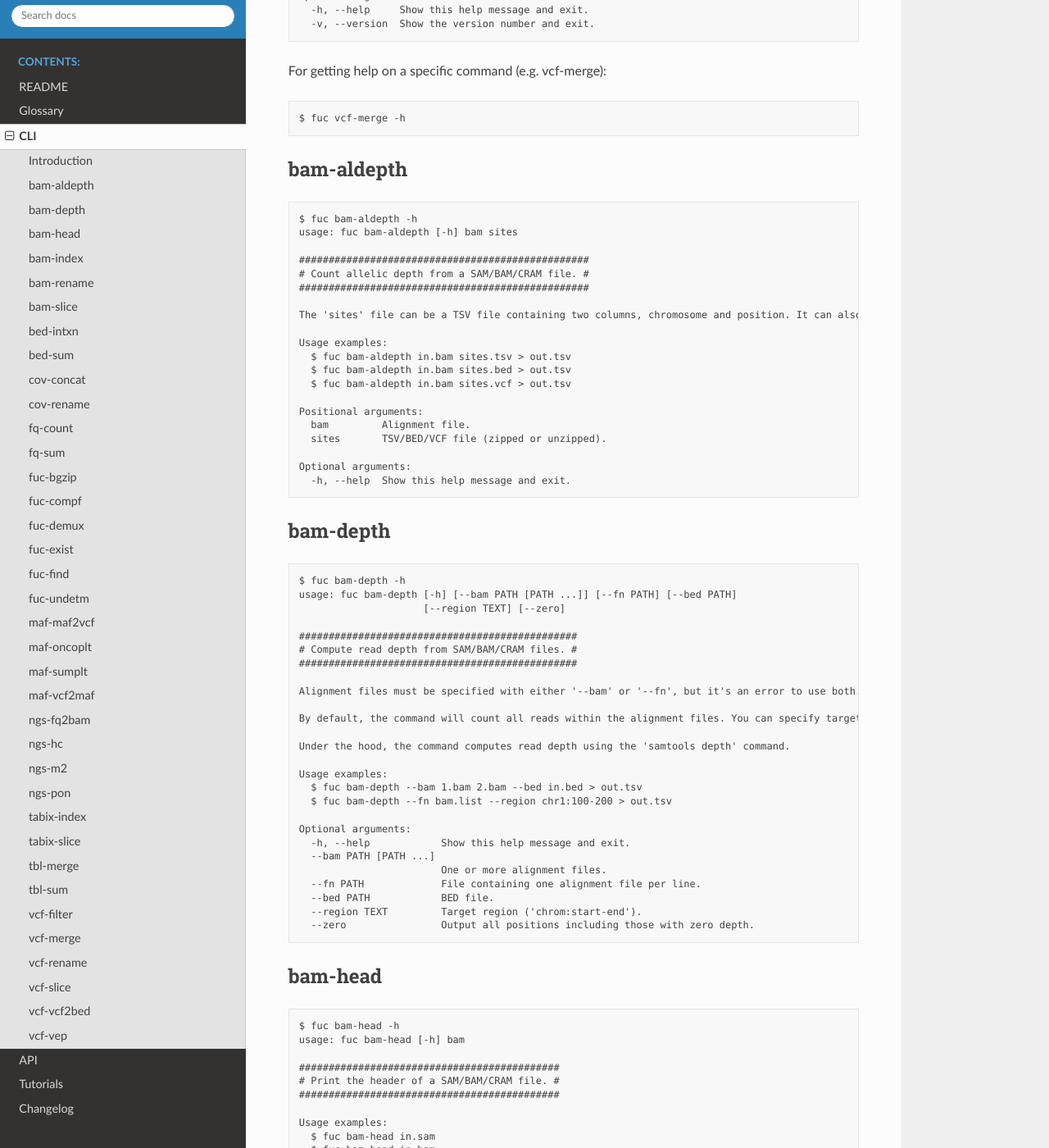
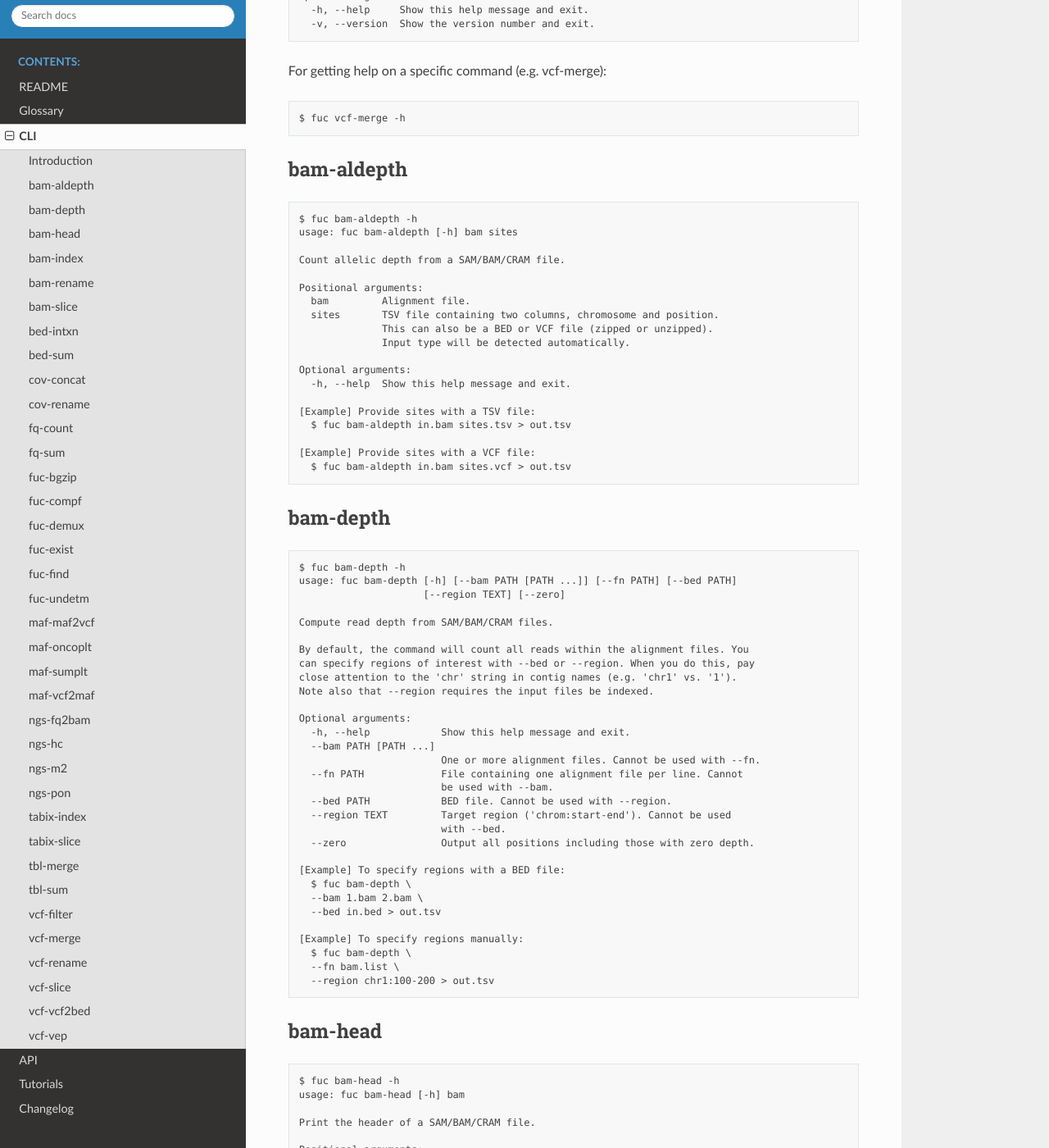
Before and after one commit to sbslee/fuc, a Sphinx documentation site: the page built from docs/cli.rst, in a window 1280 px wide and 1400 px high, scrolled down 1043 px. Shown: the whole window at 82% size. Built offline with Sphinx 7.4.7 and the Read the Docs theme 2.0.0, drawn with Linux system fonts in a browser that asks for light colours; some of the changed text lies outside the part shown.

Commit message:
Update CLI

```diff
--- a/CHANGELOG.rst
+++ b/CHANGELOG.rst
@@ -13,7 +13,7 @@ Changelog
 * Add new method :meth:`pyvcf.slice`.
 * Add new method :meth:`pyvcf.VcfFrame.from_string`.
 * Remove ``nrows`` argument from :meth:`pyvcf.VcfFrame.from_file` method.
-* Add new argument 'regions' to :meth:`pyvcf.VcfFrame.from_file` method.
+* Add new argument ``regions`` to :meth:`pyvcf.VcfFrame.from_file` method.
 * Add new property ``pybed.BedFrame.shape``.
 * Add new method :meth:`pybed.BedFrame.to_regions`.
 * Add new method :meth:`pybed.BedFrame.from_regions`.
--- a/docs/cli.rst
+++ b/docs/cli.rst
@@ -73,23 +73,22 @@ bam-aldepth
    $ fuc bam-aldepth -h
    usage: fuc bam-aldepth [-h] bam sites
 
-   #################################################
-   # Count allelic depth from a SAM/BAM/CRAM file. #
-   #################################################
-
-   The 'sites' file can be a TSV file containing two columns, chromosome and position. It can also be a BED or VCF file. Input file type will be detected automatically.
-
-   Usage examples:
-     $ fuc bam-aldepth in.bam sites.tsv > out.tsv
-     $ fuc bam-aldepth in.bam sites.bed > out.tsv
-     $ fuc bam-aldepth in.bam sites.vcf > out.tsv
+   Count allelic depth from a SAM/BAM/CRAM file.
 
    Positional arguments:
      bam         Alignment file.
-     sites       TSV/BED/VCF file (zipped or unzipped).
+     sites       TSV file containing two columns, chromosome and position.
+                 This can also be a BED or VCF file (zipped or unzipped).
+                 Input type will be detected automatically.
 
    Optional arguments:
      -h, --help  Show this help message and exit.
+
+   [Example] Provide sites with a TSV file:
+     $ fuc bam-aldepth in.bam sites.tsv > out.tsv
+
+   [Example] Provide sites with a VCF file:
+     $ fuc bam-aldepth in.bam sites.vcf > out.tsv
 
 bam-depth
 =========
@@ -100,28 +99,33 @@ bam-depth
    usage: fuc bam-depth [-h] [--bam PATH [PATH ...]] [--fn PATH] [--bed PATH]
                         [--region TEXT] [--zero]
 
-   ###############################################
-   # Compute read depth from SAM/BAM/CRAM files. #
-   ###############################################
+   Compute read depth from SAM/BAM/CRAM files.
 
-   Alignment files must be specified with either '--bam' or '--fn', but it's an error to use both.
-
-   By default, the command will count all reads within the alignment files. You can specify target regions with either '--bed' or '--region', but not both. When you do this, pay close attention to the 'chr' string in contig names (e.g. 'chr1' vs. '1'). Note also that '--region' requires the input files be indexed.
-
-   Under the hood, the command computes read depth using the 'samtools depth' command.
-
-   Usage examples:
-     $ fuc bam-depth --bam 1.bam 2.bam --bed in.bed > out.tsv
-     $ fuc bam-depth --fn bam.list --region chr1:100-200 > out.tsv
+   By default, the command will count all reads within the alignment files. You
+   can specify regions of interest with --bed or --region. When you do this, pay
+   close attention to the 'chr' string in contig names (e.g. 'chr1' vs. '1').
+   Note also that --region requires the input files be indexed.
 
    Optional arguments:
      -h, --help            Show this help message and exit.
      --bam PATH [PATH ...]
-                           One or more alignment files.
-     --fn PATH             File containing one alignment file per line.
-     --bed PATH            BED file.
-     --region TEXT         Target region ('chrom:start-end').
+                           One or more alignment files. Cannot be used with --fn.
+     --fn PATH             File containing one alignment file per line. Cannot
+                           be used with --bam.
+     --bed PATH            BED file. Cannot be used with --region.
+     --region TEXT         Target region ('chrom:start-end'). Cannot be used
+                           with --bed.
      --zero                Output all positions including those with zero depth.
+
+   [Example] To specify regions with a BED file:
+     $ fuc bam-depth \
+     --bam 1.bam 2.bam \
+     --bed in.bed > out.tsv
+
+   [Example] To specify regions manually:
+     $ fuc bam-depth \
+     --fn bam.list \
+     --region chr1:100-200 > out.tsv
 
 bam-head
 ========
@@ -131,20 +135,16 @@ bam-head
    $ fuc bam-head -h
    usage: fuc bam-head [-h] bam
 
-   ############################################
-   # Print the header of a SAM/BAM/CRAM file. #
-   ############################################
-
-   Usage examples:
-     $ fuc bam-head in.sam
-     $ fuc bam-head in.bam
-     $ fuc bam-head in.cram
+   Print the header of a SAM/BAM/CRAM file.
 
    Positional arguments:
      bam         Alignment file.
 
    Optional arguments:
      -h, --help  Show this help message and exit.
+
+   [Example] Print the header of a BAM file:
+     $ fuc bam-head in.bam
 
 bam-index
 =========
@@ -154,12 +154,7 @@ bam-index
    $ fuc bam-index -h
    usage: fuc bam-index [-h] bam
 
-   ##############################
-   # Index a SAM/BAM/CRAM file. #
-   ##############################
-
-   Usage examples:
-     $ fuc bam-index in.bam
+   Index a SAM/BAM/CRAM file.
 
    Positional arguments:
      bam         Alignment file.
@@ -175,12 +170,7 @@ bam-rename
    $ fuc bam-rename -h
    usage: fuc bam-rename [-h] bam name
 
-   ##############################################
-   # Rename the sample in a SAM/BAM/CRAM file. #
-   ##############################################
-
-   Usage examples:
-     $ fuc bam-rename in.bam NA12878 > out.bam
+   Rename the sample in a SAM/BAM/CRAM file.
 
    Positional arguments:
      bam         Alignment file.
@@ -188,6 +178,9 @@ bam-rename
 
    Optional arguments:
      -h, --help  Show this help message and exit.
+
+   [Example] Write a new BAM file after renaming:
+     $ fuc bam-rename in.bam NA12878 > out.bam
 
 bam-slice
 =========
--- a/test.py
+++ b/test.py
@@ -114,9 +114,5 @@ class TestCli(unittest.TestCase):
         result = subprocess.run(['fuc', 'vcf-merge', vcf_file1, vcf_file2, '--how', 'outer'], capture_output=True, text=True, check=True)
         self.assertEqual(len(result.stdout.strip().split('\n')), 10)
 
-    def test_vfslice(self):
-        result = subprocess.run(['fuc', 'vcf-slice', vcf_file1, '--region', 'chr1:-300'], capture_output=True, text=True, check=True)
-        self.assertEqual(len(result.stdout.strip().split('\n')), 5)
-
 if __name__ == '__main__':
     unittest.main()
```
Also changed, not shown: 12 other files.
